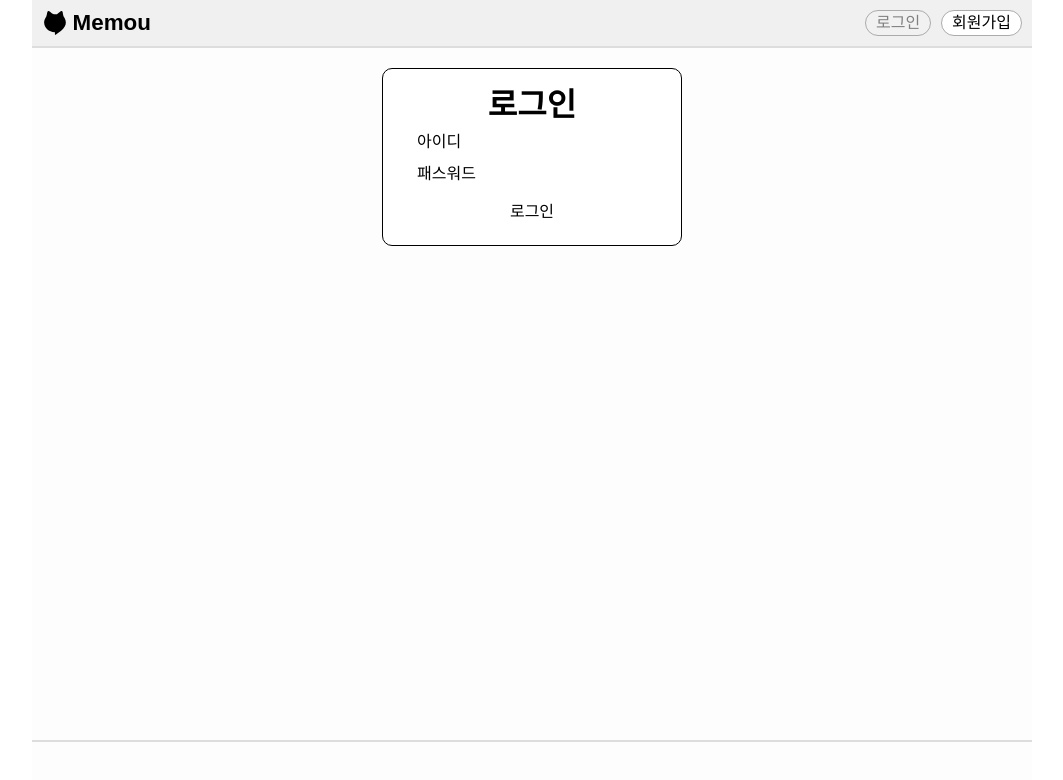
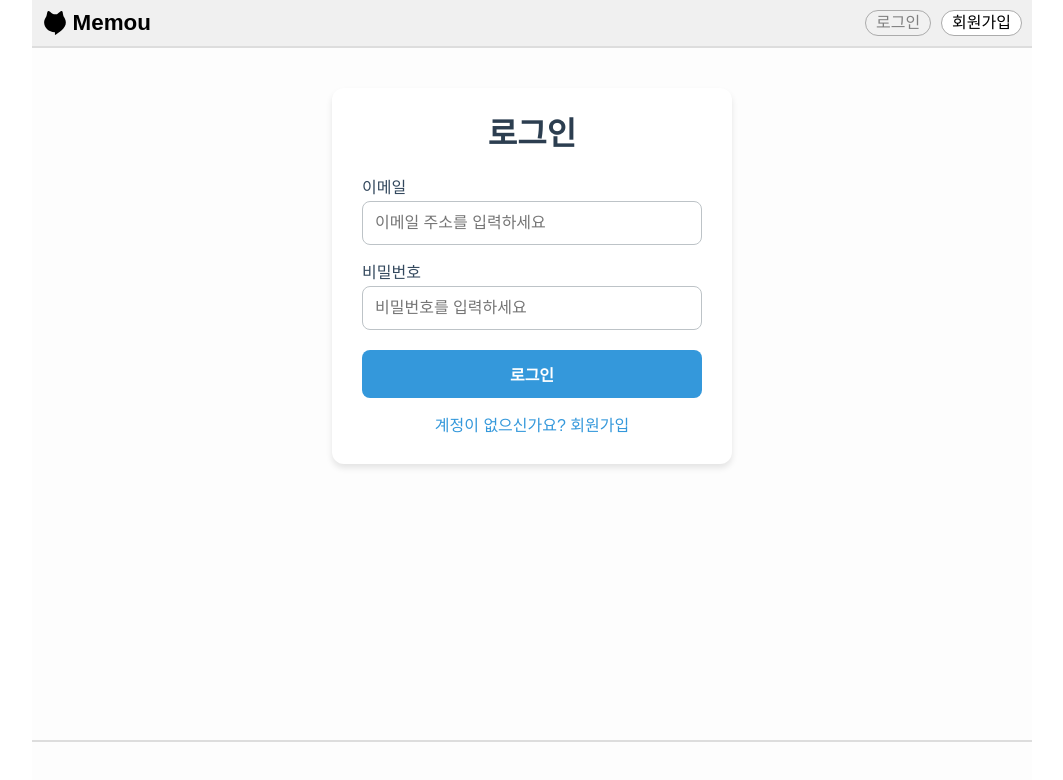
Before and after one commit to memomou/memo_frontend, a React (Create React App) app: page /login in a window 1280 px wide. Shown: the top 780 px of the page, without its empty margins (108-1171 px from the left). Built offline with nearby package versions, Linux system fonts and the light colour scheme; no server answers.

Commit message:
fix: 로그인/회원가입 페이지 UI 개선

```diff
--- a/docker-compose.yaml
+++ b/docker-compose.yaml
@@ -2,7 +2,7 @@ version: '3.8'
 
 services:
   release:
-    image: sororiri/memo-front:0.0.1
+    image: sororiri/memo-front:0.0.3
     build:
       context: .
       dockerfile: docker/Dockerfile
--- a/src/components/Form.style.ts
+++ b/src/components/Form.style.ts
@@ -1,36 +1,13 @@
-import { TextProps } from "./Text";
 import styled from "styled-components";
 
-const CenterForm = styled.form<TextProps>`
-  display: flex;
-  flex-direction: column;
-  align-items: center;
-  gap: 10px;
-  padding: 20px;
-  margin: 20px;
-  border: 1px solid black;
-  border-radius: 10px;
-  background-color: white;
-  width: ${(props) => props.$width ?? "300px"};
-
-  label {
-    display: flex;
-    align-items: center;
-    span {
-      min-width: 80px;
-    }
-    input {
-      background-color: ${(props) => props.$bgColor};
-      height: ${(props) => props.$height ?? "22px"};
-      width: ${(props) => props.$width ?? "150px"};
-      font-size: ${(props) => props.$fontSize ?? "13px"};
-    }
-  }
-  button {
-    width: 100px;
-    height: 30px;
-    cursor: pointer;
-  }
+const CenterForm = styled.form`
+  max-width: 400px;
+  width: 100%;
+  margin: 40px auto;
+  padding: 30px;
+  background-color: #ffffff;
+  border-radius: 12px;
+  box-shadow: 0 4px 6px rgba(0, 0, 0, 0.1);
 `;
 
 export default CenterForm;
--- a/src/views/pages/auth/LoginPage.tsx
+++ b/src/views/pages/auth/LoginPage.tsx
@@ -5,6 +5,7 @@ import { userAtom } from "../../../components/atom/atoms";
 import { useNavigate } from "react-router-dom";
 import { Styled } from "./authPage.style";
 import { axiosInstance } from '../../../helpers/helper';
+
 function LoginPage(props: any) {
   const [email, setEmail] = useState('');
   const [password, setPassword] = useState('');
@@ -33,26 +34,33 @@ function LoginPage(props: any) {
   return (
     <Styled>
       <CenterForm onSubmit={handleSubmit}>
-        <h1>로그인</h1>
-        <label>
-          <span>아이디</span>
+        <h1 className="login-title">로그인</h1>
+        <div className="input-group">
+          <label htmlFor="email">이메일</label>
           <input
             type="email"
             id="email"
+            placeholder="이메일 주소를 입력하세요"
             value={email}
             onChange={(e) => setEmail(e.target.value)}
+            required
           />
-        </label>
-        <label>
-          <span>패스워드</span>
+        </div>
+        <div className="input-group">
+          <label htmlFor="password">비밀번호</label>
           <input
             type="password"
             id="password"
+            placeholder="비밀번호를 입력하세요"
             value={password}
             onChange={(e) => setPassword(e.target.value)}
+            required
           />
-        </label>
-        <button type="submit">로그인</button>
+        </div>
+        <button type="submit" className="login-button">로그인</button>
+        <div className="additional-options">
+          <a href="/signup">계정이 없으신가요? 회원가입</a>
+        </div>
       </CenterForm>
     </Styled>
   );
--- a/src/views/pages/auth/SignUpPage.tsx
+++ b/src/views/pages/auth/SignUpPage.tsx
@@ -1,27 +1,30 @@
-import styled from "styled-components";
 import { useState } from "react";
 import CenterForm from "../../../components/Form.style";
+import { useSetRecoilState } from "recoil";
+import { userAtom } from "../../../components/atom/atoms";
+import { useNavigate } from "react-router-dom";
 import { Styled } from "./authPage.style";
-import { useSetRecoilState } from "recoil";
-import { useNavigate } from "react-router-dom";
-import { userAtom } from "../../../components/atom/atoms";
 import { axiosInstance } from '../../../helpers/helper';
 
-function SignupPage(props: any) {
+function SignUpPage() {
   const [email, setEmail] = useState("");
-  const [nickname, setNickname] = useState("");
   const [password, setPassword] = useState("");
+  const [confirmPassword, setConfirmPassword] = useState("");
+  const [username, setUsername] = useState("");
   const setUser = useSetRecoilState(userAtom);
   const navigate = useNavigate();
 
-  const handleSubmit = async (event: React.FormEvent) => {
-    event.preventDefault();
-
+  const handleSubmit = async (e: React.FormEvent<HTMLFormElement>) => {
+    e.preventDefault();
+    if (password !== confirmPassword) {
+      alert("비밀번호가 일치하지 않습니다.");
+      return;
+    }
     try {
       const response = await axiosInstance.post(`/auth/register/email`, {
         email,
         password,
-        nickname,
+        nickname: username,
       });
       console.log('회원가입 완료:', response.data);
       setUser({...response.data.user});
@@ -29,45 +32,66 @@ function SignupPage(props: any) {
       localStorage.setItem('refreshToken', response.data.token.refreshToken);
       navigate('/');
     } catch (error) {
-      console.error("Login Failed:", error);
+      console.error("회원가입 오류:", error);
+      alert("회원가입에 실패했습니다. 다시 시도해 주세요.");
     }
   };
 
   return (
     <Styled>
       <CenterForm onSubmit={handleSubmit}>
-        <h1>회원가입</h1>
-        <label>
-          <span>아이디</span>
+        <h1 className="signup-title">회원가입</h1>
+        <div className="input-group">
+          <label htmlFor="email">이메일</label>
           <input
             type="email"
             id="email"
+            placeholder="이메일 주소를 입력하세요"
             value={email}
             onChange={(e) => setEmail(e.target.value)}
+            required
           />
-        </label>
-        <label>
-          <span>닉네임</span>
+        </div>
+        <div className="input-group">
+          <label htmlFor="username">사용자 이름</label>
           <input
-            type="nickname"
-            id="nickname"
-            value={nickname}
-            onChange={(e) => setNickname(e.target.value)}
+            type="text"
+            id="username"
+            placeholder="사용자 이름을 입력하세요"
+            value={username}
+            onChange={(e) => setUsername(e.target.value)}
+            required
           />
-        </label>
-        <label>
-          <span>패스워드</span>
+        </div>
+        <div className="input-group">
+          <label htmlFor="password">비밀번호</label>
           <input
             type="password"
             id="password"
+            placeholder="비밀번호를 입력하세요"
             value={password}
             onChange={(e) => setPassword(e.target.value)}
+            required
           />
-        </label>
-        <button type="submit">Submit</button>
+        </div>
+        <div className="input-group">
+          <label htmlFor="confirmPassword">비밀번호 확인</label>
+          <input
+            type="password"
+            id="confirmPassword"
+            placeholder="비밀번호를 다시 입력하세요"
+            value={confirmPassword}
+            onChange={(e) => setConfirmPassword(e.target.value)}
+            required
+          />
+        </div>
+        <button type="submit" className="signup-button">회원가입</button>
+        <div className="additional-options">
+          <a href="/login">이미 계정이 있으신가요? 로그인</a>
+        </div>
       </CenterForm>
     </Styled>
   );
 }
 
-export default SignupPage;
+export default SignUpPage;
--- a/src/views/pages/auth/authPage.style.ts
+++ b/src/views/pages/auth/authPage.style.ts
@@ -2,7 +2,78 @@ import styled from "styled-components";
 
 export const Styled = styled.div`
   display: flex;
-  align-items: flex-start;
-  justify-content: center;
+  flex-direction: column;
   flex: 1;
+  align-items: center;
+  .login-title, .signup-title {
+    text-align: center;
+    color: #2c3e50;
+    margin-bottom: 30px;
+    font-weight: 600;
+  }
+
+  .input-group {
+    margin-bottom: 20px;
+  }
+
+  label {
+    display: block;
+    margin-bottom: 5px;
+    color: #34495e;
+    font-weight: 500;
+  }
+
+  input {
+    width: 100%;
+    padding: 12px;
+    border: 1px solid #bdc3c7;
+    border-radius: 8px;
+    font-size: 16px;
+    transition: border-color 0.3s, box-shadow 0.3s;
+  }
+
+  input:focus {
+    outline: none;
+    border-color: #3498db;
+    box-shadow: 0 0 0 2px rgba(52, 152, 219, 0.2);
+  }
+
+  .login-button, .signup-button {
+    width: 100%;
+    padding: 12px;
+    background-color: #3498db;
+    color: white;
+    border: none;
+    border-radius: 8px;
+    cursor: pointer;
+    font-size: 16px;
+    font-weight: 600;
+    transition: background-color 0.3s, transform 0.1s;
+  }
+
+  .login-button:hover, .signup-button:hover {
+    background-color: #2980b9;
+  }
+
+  .login-button:active, .signup-button:active {
+    transform: scale(0.98);
+  }
+
+  .additional-options {
+    margin-top: 20px;
+    text-align: center;
+  }
+
+  .additional-options a {
+    display: block;
+    margin-top: 10px;
+    color: #3498db;
+    text-decoration: none;
+    transition: color 0.3s;
+    font-weight: 500;
+  }
+
+  .additional-options a:hover {
+    color: #2980b9;
+  }
 `;
```
